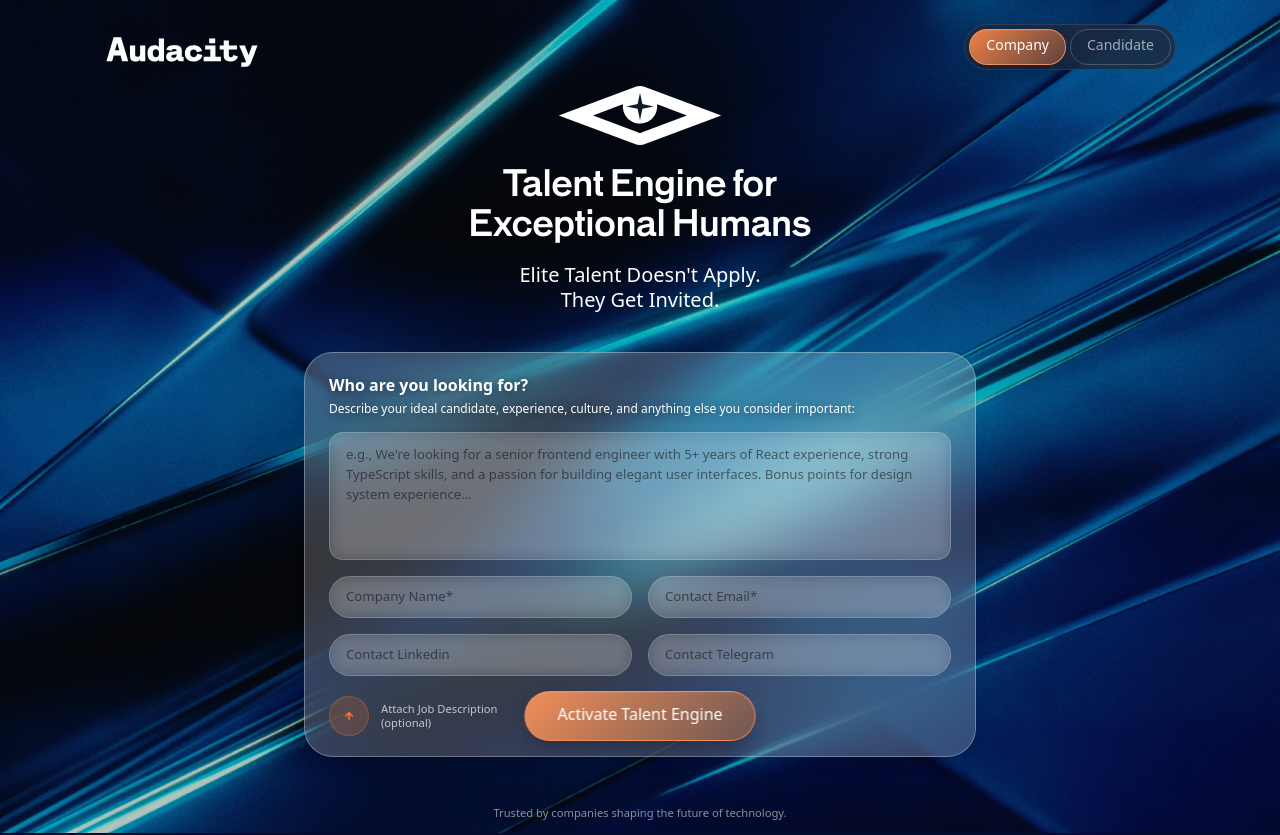
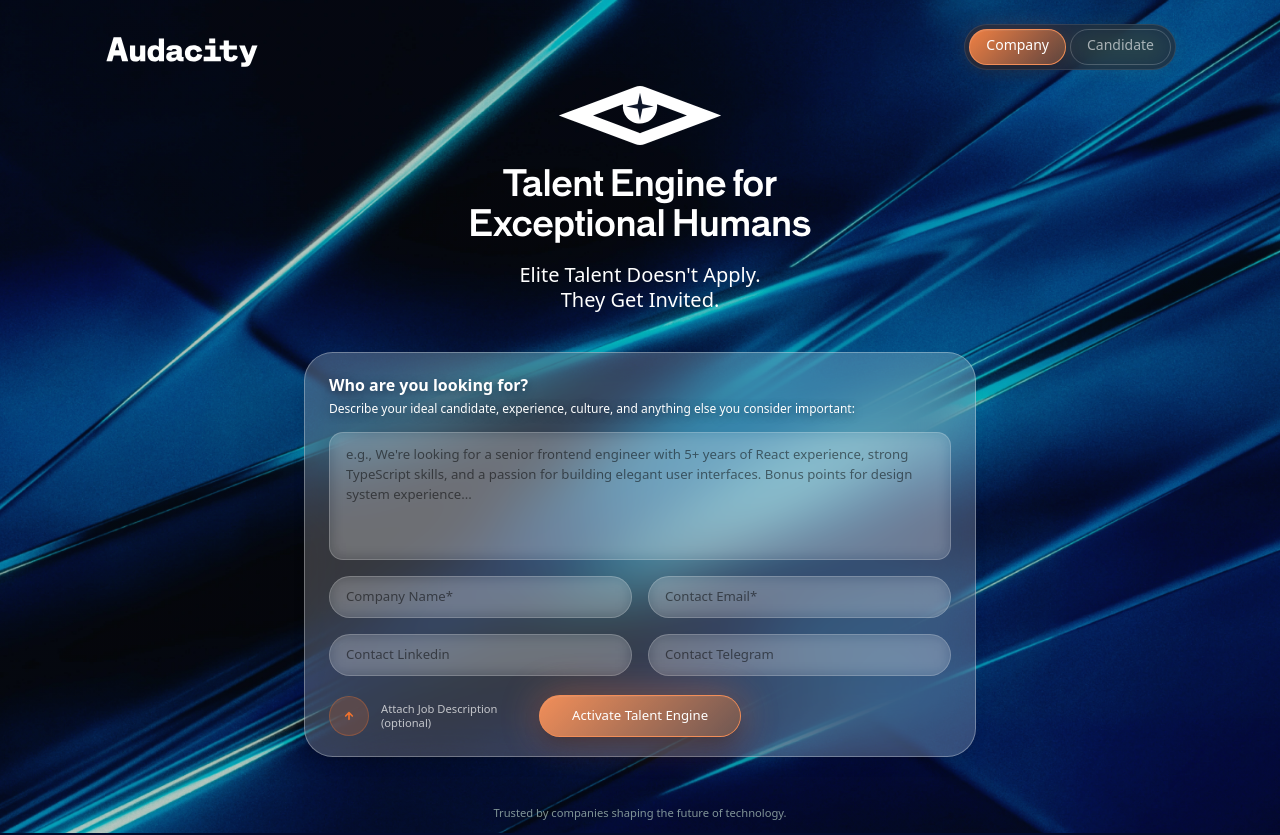
Before and after one commit to pepeelmudu/audacity_website_v5, a Next.js app: page / in a window 1280 px wide. Shown: the top 835 px of the page. Built offline with nearby package versions, Linux system fonts and the light colour scheme.

Commit message:
Add animated glow effects: noise glow on buttons, 3D assets glow, update logo colors

```diff
--- a/components/CompaniesBar.tsx
+++ b/components/CompaniesBar.tsx
@@ -60,7 +60,7 @@
                   className={`${heightClass} w-auto object-contain`}
                   priority={false}
                   style={{
-                    filter: 'brightness(0) saturate(100%) invert(78%) sepia(8%) saturate(600%) hue-rotate(145deg) brightness(98%) contrast(88%)',
+                    filter: 'brightness(0) saturate(100%) invert(85%) sepia(12%) saturate(400%) hue-rotate(100deg) brightness(95%) contrast(90%)',
                     display: 'block',
                     transform: needsOffset ? 'translateY(4px)' : 'none',
                   }}
--- a/components/FAQSection.tsx
+++ b/components/FAQSection.tsx
@@ -3,6 +3,7 @@
 import Image from "next/image";
 import { useState } from "react";
 import { useMode } from "@/contexts/ModeContext";
+import { motion } from "framer-motion";
 
 const faqs = [
   {
@@ -29,7 +30,7 @@
 
 export function FAQSection() {
   const [openIndex, setOpenIndex] = useState<number | null>(null);
-  const { mode } = useMode();
+  const { mode, accentColor } = useMode();
 
   const toggleFAQ = (index: number) => {
     setOpenIndex(openIndex === index ? null : index);
@@ -136,6 +137,27 @@
               boxShadow: 'inset 0 1px 1px 0 rgba(255,255,255,0.1), 0 10px 20px -5px rgba(0,0,0,0.3)',
             }}
           >
+            {/* Animated noise glow - masked inside button */}
+            <motion.div
+              className="absolute inset-[-100%] w-[300%] h-[300%] opacity-50 pointer-events-none"
+              style={{
+                background: `
+                  radial-gradient(circle at 20% 50%, ${accentColor} 0%, transparent 25%),
+                  radial-gradient(circle at 80% 50%, ${accentColor} 0%, transparent 25%),
+                  radial-gradient(circle at 50% 10%, ${accentColor} 0%, transparent 25%),
+                  radial-gradient(circle at 50% 90%, ${accentColor} 0%, transparent 25%)
+                `,
+                filter: "blur(8px)",
+              }}
+              animate={{
+                rotate: [0, 360],
+              }}
+              transition={{
+                duration: 8,
+                repeat: Infinity,
+                ease: "linear",
+              }}
+            />
             <div className="absolute inset-0 bg-white opacity-10 pointer-events-none"></div>
             <span className="relative z-10">Contact Audacity</span>
           </button>
--- a/components/Header.tsx
+++ b/components/Header.tsx
@@ -4,9 +4,12 @@
 import { Button } from "@/components/ui/button";
 import { motion } from "framer-motion";
 import Image from "next/image";
+import { useState } from "react";
 
 export function Header() {
   const { mode, setMode, accentColor } = useMode();
+  const [companyHover, setCompanyHover] = useState(false);
+  const [candidateHover, setCandidateHover] = useState(false);
 
   return (
     <header className="absolute top-6 left-0 right-0 z-50">
@@ -35,8 +38,29 @@
           transition={{ duration: 0.5 }}
           className="flex items-center gap-1 bg-slate-800/80 backdrop-blur-sm p-1 rounded-full border border-white/10"
         >
+          {/* Company Button */}
+          <div className="relative">
+            {/* Animated Glow for Company */}
+            <motion.div
+              className="absolute inset-0 rounded-full"
+              style={{
+                backgroundColor: "#ee722f",
+                filter: 'blur(12px)',
+              }}
+              animate={{
+                opacity: mode === "company" ? [0.2, 0.4, 0.2] : [0.1, 0.2, 0.1],
+                scale: [1, 1.1, 1],
+              }}
+              transition={{
+                duration: 6,
+                repeat: Infinity,
+                ease: "easeInOut",
+              }}
+            />
             <button
               onClick={() => setMode("company")}
+              onMouseEnter={() => setCompanyHover(true)}
+              onMouseLeave={() => setCompanyHover(false)}
               className="transition-all rounded-full px-4 pt-1.5 pb-2.5 text-sm leading-tight flex items-center relative overflow-hidden border border-white/20 hover:scale-105"
               style={{
                 backgroundColor: mode === "company" ? "#ee722f" : "transparent",
@@ -44,6 +68,30 @@
                 boxShadow: mode === "company" ? 'inset 0 1px 1px 0 rgba(255,255,255,0.1), 0 10px 20px -5px rgba(0,0,0,0.3)' : 'none',
               }}
             >
+              {/* Noise glow effect when inactive */}
+              {mode !== "company" && (
+                <motion.div
+                  className="absolute inset-[-100%] w-[300%] h-[300%] pointer-events-none"
+                  style={{
+                    background: `
+                      radial-gradient(circle at 20% 50%, #ee722f 0%, transparent 25%),
+                      radial-gradient(circle at 80% 50%, #ee722f 0%, transparent 25%),
+                      radial-gradient(circle at 50% 10%, #ee722f 0%, transparent 25%),
+                      radial-gradient(circle at 50% 90%, #ee722f 0%, transparent 25%)
+                    `,
+                    filter: "blur(8px)",
+                  }}
+                  initial={{ opacity: 0 }}
+                  animate={{
+                    opacity: companyHover ? 0.5 : 0,
+                    rotate: [0, 360],
+                  }}
+                  transition={{
+                    opacity: { duration: 1, ease: "easeInOut" },
+                    rotate: { duration: 8, repeat: Infinity, ease: "linear" },
+                  }}
+                />
+              )}
               {mode === "company" && (
                 <>
                   <div
@@ -57,8 +105,31 @@
               )}
               <span className="relative z-10">Company</span>
             </button>
+          </div>
+
+          {/* Candidate Button */}
+          <div className="relative">
+            {/* Animated Glow for Candidate */}
+            <motion.div
+              className="absolute inset-0 rounded-full"
+              style={{
+                backgroundColor: "#b5ea4e",
+                filter: 'blur(12px)',
+              }}
+              animate={{
+                opacity: mode === "candidate" ? [0.2, 0.4, 0.2] : [0.1, 0.2, 0.1],
+                scale: [1, 1.1, 1],
+              }}
+              transition={{
+                duration: 6,
+                repeat: Infinity,
+                ease: "easeInOut",
+              }}
+            />
             <button
               onClick={() => setMode("candidate")}
+              onMouseEnter={() => setCandidateHover(true)}
+              onMouseLeave={() => setCandidateHover(false)}
               className="transition-all rounded-full px-4 pt-1.5 pb-2.5 text-sm leading-tight flex items-center relative overflow-hidden border border-white/20 hover:scale-105"
               style={{
                 backgroundColor: mode === "candidate" ? "#b5ea4e" : "transparent",
@@ -66,6 +137,30 @@
                 boxShadow: mode === "candidate" ? 'inset 0 1px 1px 0 rgba(255,255,255,0.1), 0 10px 20px -5px rgba(0,0,0,0.3)' : 'none',
               }}
             >
+              {/* Noise glow effect when inactive */}
+              {mode !== "candidate" && (
+                <motion.div
+                  className="absolute inset-[-100%] w-[300%] h-[300%] pointer-events-none"
+                  style={{
+                    background: `
+                      radial-gradient(circle at 20% 50%, #b5ea4e 0%, transparent 25%),
+                      radial-gradient(circle at 80% 50%, #b5ea4e 0%, transparent 25%),
+                      radial-gradient(circle at 50% 10%, #b5ea4e 0%, transparent 25%),
+                      radial-gradient(circle at 50% 90%, #b5ea4e 0%, transparent 25%)
+                    `,
+                    filter: "blur(8px)",
+                  }}
+                  initial={{ opacity: 0 }}
+                  animate={{
+                    opacity: candidateHover ? 0.5 : 0,
+                    rotate: [0, 360],
+                  }}
+                  transition={{
+                    opacity: { duration: 1, ease: "easeInOut" },
+                    rotate: { duration: 8, repeat: Infinity, ease: "linear" },
+                  }}
+                />
+              )}
               {mode === "candidate" && (
                 <>
                   <div
@@ -79,6 +174,7 @@
               )}
               <span className="relative z-10">Candidate</span>
             </button>
+          </div>
         </motion.div>
       </div>
     </header>
--- a/components/Hero.tsx
+++ b/components/Hero.tsx
@@ -4,6 +4,7 @@
 import { Button } from "@/components/ui/button";
 import Image from "next/image";
 import { CompaniesBar } from "@/components/CompaniesBar";
+import { motion } from "framer-motion";
 
 export function Hero() {
   const { mode, accentColor } = useMode();
@@ -164,8 +165,30 @@
 
             {/* CTA Button - Centered */}
             <div className="absolute left-1/2 -translate-x-1/2">
+              <motion.div
+                className="relative"
+                whileHover={{ scale: 1.05 }}
+                transition={{ type: "spring", stiffness: 400, damping: 10 }}
+              >
+                {/* Animated Glow */}
+                <motion.div
+                  className="absolute inset-0 rounded-full"
+                  style={{
+                    backgroundColor: accentColor,
+                    filter: 'blur(20px)',
+                  }}
+                  animate={{
+                    opacity: [0.4, 0.7, 0.4],
+                    scale: [1, 1.1, 1],
+                  }}
+                  transition={{
+                    duration: 6,
+                    repeat: Infinity,
+                    ease: "easeInOut",
+                  }}
+                />
                 <button
-                className="px-4 sm:px-5 md:px-6 lg:px-8 pt-1.5 pb-2 sm:pt-2 sm:pb-2.5 md:pt-2 md:pb-3 lg:pt-2.5 lg:pb-3.5 rounded-full backdrop-blur-xl border border-white/20 text-white text-[0.7rem] sm:text-xs md:text-sm lg:text-base font-medium hover:scale-105 transition-transform duration-300 relative overflow-hidden"
+                  className="px-4 sm:px-5 md:px-6 lg:px-8 py-1.5 sm:py-2 md:py-2.5 rounded-full backdrop-blur-xl border border-white/20 text-white text-[0.6rem] sm:text-[0.65rem] md:text-[0.75rem] lg:text-[0.825rem] font-medium relative overflow-hidden"
                   style={{
                     backgroundColor: accentColor,
                     boxShadow: 'inset 0 1px 1px 0 rgba(255,255,255,0.1), 0 10px 20px -5px rgba(0,0,0,0.3)',
@@ -182,6 +205,7 @@
                   <div className="absolute inset-0 bg-white opacity-20 pointer-events-none"></div>
                   <span className="relative z-10">Activate Talent Engine</span>
                 </button>
+              </motion.div>
             </div>
 
             {/* Spacer para equilibrar */}
```
Also changed, not shown: components/ValuePropsSection.tsx (+21 -2 lines). Lines whose indentation alone changed are shown as unchanged.
